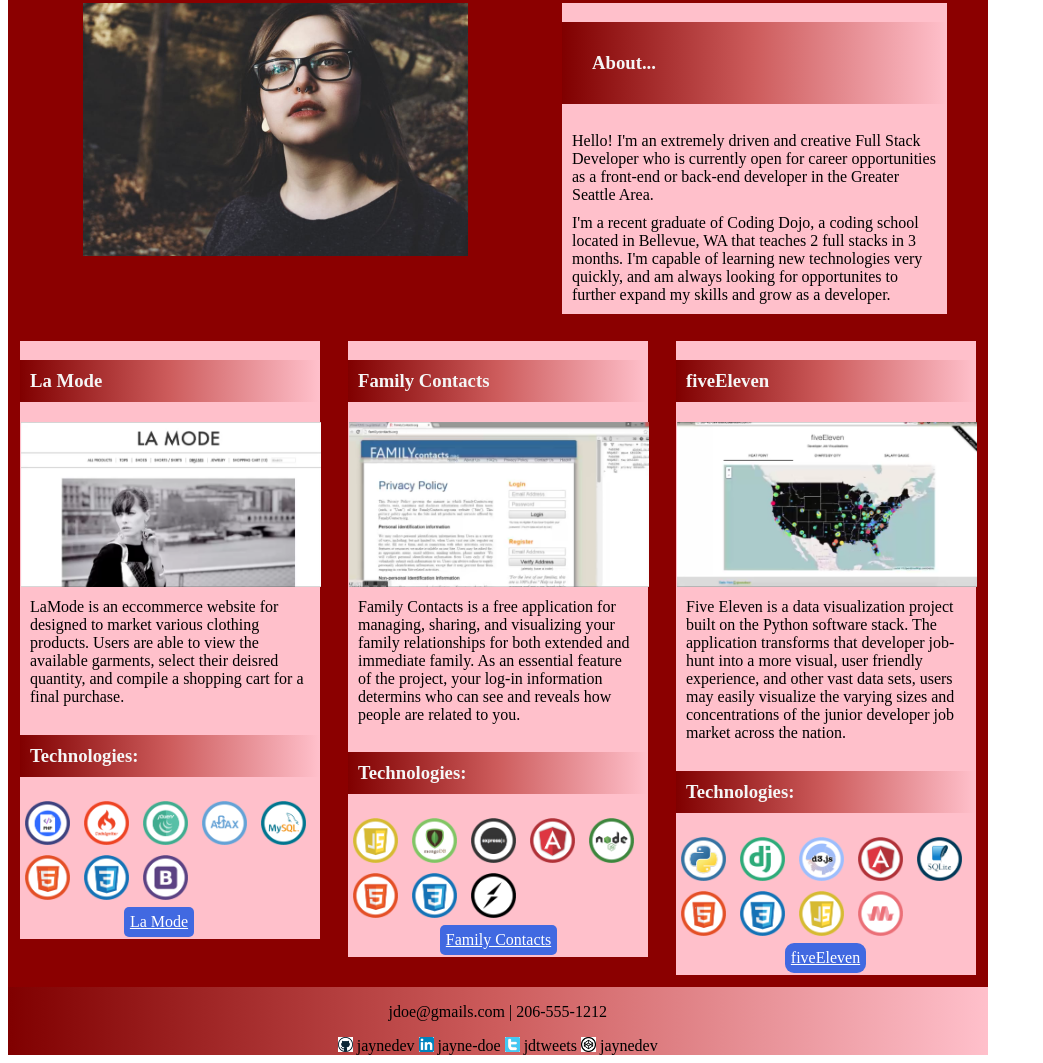
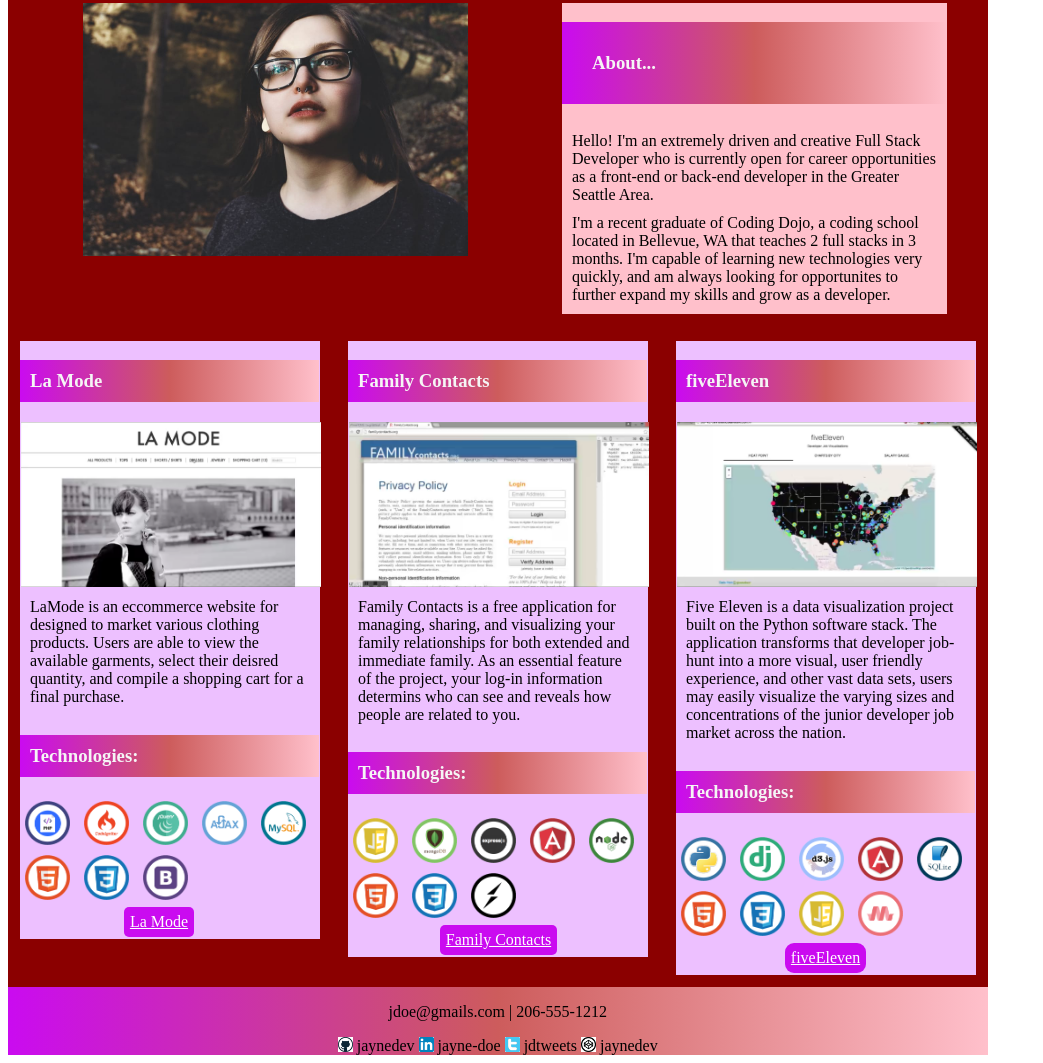
Before and after one commit to NikiciaSB/testRepo, a plain HTML site: page index.html in a window 1280 px wide. Shown: the part 115-1178 px from the top of the page, without its empty margins (0-1043 px from the left). Drawn offline with Linux system fonts and the light colour scheme.

Commit message:
Changed colors in CSS file

```diff
--- a/style.css
+++ b/style.css
@@ -41,7 +41,7 @@
 
     }
 .subcontents{
-    background-color: pink;
+    background-color: rgb(237, 192, 255);
     width: 300px;
     display: inline-block;
 }
@@ -50,7 +50,7 @@
     width: 385px;
     display: inline-block;
     padding: 30px;
-    background-image: linear-gradient(to right, #800000,#CD5C5C, pink);
+    background-image: linear-gradient(to right, #ca0bf0,#CD5C5C, pink);
     color: whitesmoke;
 
  }
@@ -60,7 +60,7 @@
     display: inline-block;
     padding: 10px;
     margin-right: 0px;
-    background-image: linear-gradient(to right, #800000,#CD5C5C, pink);
+    background-image: linear-gradient(to right, #ca0bf0,#CD5C5C, pink);
     color: whitesmoke;
  }
 
@@ -83,7 +83,7 @@
 
 }
 #footer{
-    background-image: linear-gradient(to right, #800000,#CD5C5C, pink);
+    background-image: linear-gradient(to right, #ca0bf0,#CD5C5C, pink);
     width: 979.5px;
     display: inline-block;
     text-align: center;
@@ -115,7 +115,7 @@
 }
 
 #contents .button .La{
-    background-color: royalblue;
+    background-color: #ca0bf0;
     text-align: center;
     display: inline-block;
     margin-left: -18px;
@@ -126,7 +126,7 @@
 }
 
 #contents .button .Fam{
-    background-color:royalblue;
+    background-color:#ca0bf0;
     text-align: center;
     display: inline-block;
     margin-left: 5px;
@@ -136,7 +136,7 @@
     color: white;
 }
 #contents .button .five{
-    background-color:royalblue;
+    background-color:#ca0bf0;
     text-align: center;
     display: inline-block;
     margin-left: 3px;
```
